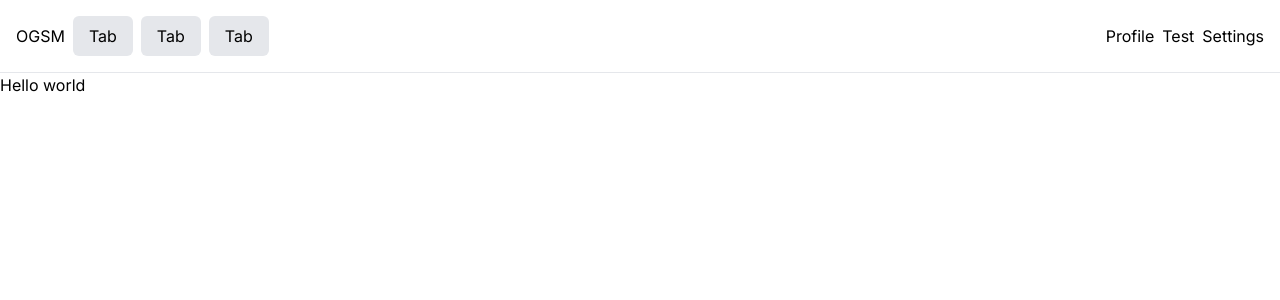
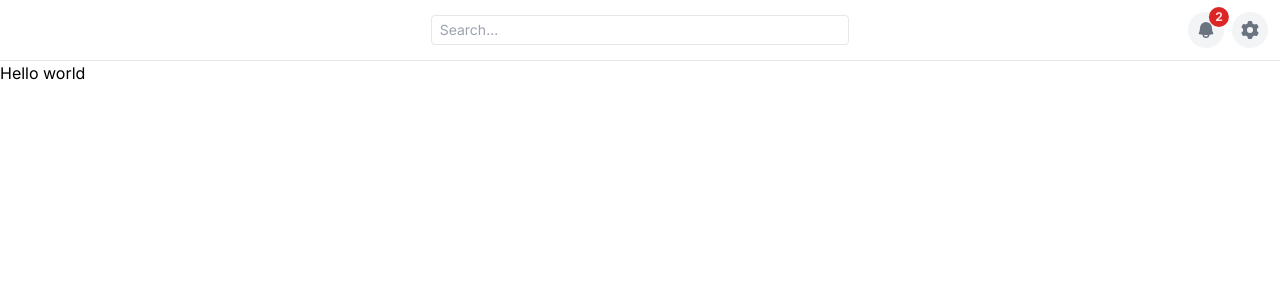
Before and after one commit to korbindeman/project-c, a Next.js app: page / in a window 1280 px wide. Shown: the top 300 px of the page. Built offline with nearby package versions, Linux system fonts and the light colour scheme.

Commit message:
feat: updated navbar

```diff
--- a/app/Navbar.tsx
+++ b/app/Navbar.tsx
@@ -1,31 +1,27 @@
-import Link from "next/link";
-
-function Tab() {
-  return <div className="rounded-md bg-gray-200 px-4 py-2">Tab</div>;
-}
+import { BellIcon, Cog6ToothIcon } from "@heroicons/react/20/solid";
 
 export default function Navbar() {
   return (
-    <nav className="flex items-center justify-between border-b p-4">
-      <div className="flex items-center gap-2">
-        <Link href="/">OGSM</Link>
-        <ul className="flex gap-2">
-          <Tab />
-          <Tab />
-          <Tab />
-        </ul>
+    <nav className="flex items-center justify-between border-b p-3">
+      <div className="w-1/3"></div>
+      <div className="w-1/3">
+        <input
+          type="text"
+          className="w-full rounded border px-2 py-1 text-sm"
+          placeholder="Search..."
+        />
       </div>
-      <ul className="flex gap-2">
-        <li className="">
-          <Link href="/">Profile</Link>
-        </li>
-        <li className="">
-          <Link href="/">Test</Link>
-        </li>
-        <li className="">
-          <Link href="/">Settings</Link>
-        </li>
-      </ul>
+      <div className="flex w-1/3 justify-end gap-2">
+        <div className="relative cursor-pointer rounded-full bg-gray-100 p-2 transition hover:bg-gray-200">
+          <BellIcon className="h-5 w-5 text-gray-500" />
+          <span className="absolute right-0 top-0 inline-flex -translate-y-1/4 translate-x-1/4 transform items-center justify-center rounded-full bg-red-600 px-1.5 py-1 text-xs font-bold leading-none text-red-100">
+            2
+          </span>
+        </div>
+        <div className="cursor-pointer rounded-full bg-gray-100 p-2 transition hover:bg-gray-200">
+          <Cog6ToothIcon className="h-5 w-5 text-gray-500" />
+        </div>
+      </div>
     </nav>
   );
 }
--- a/package.json
+++ b/package.json
@@ -10,6 +10,7 @@
         "format": "prettier --write --ignore-path .gitignore ."
     },
     "dependencies": {
+        "@heroicons/react": "^2.0.18",
         "next": "latest",
         "prettier": "^3.0.3",
         "react": "latest",
```
Also changed, not shown: 1 other file (tests, documents, lock files or other folders).
